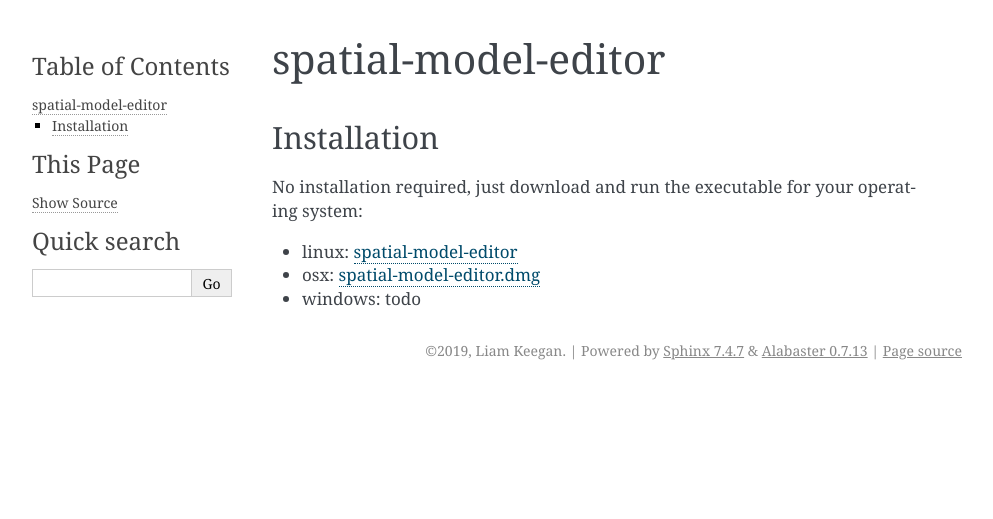
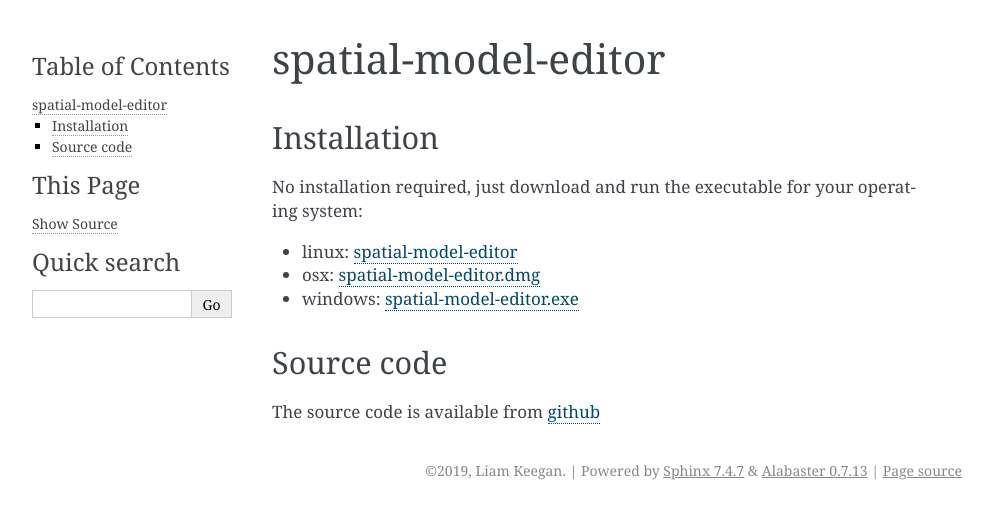
Before and after one commit to spatial-model-editor/spatial-model-editor, a Sphinx documentation site: the page built from docs/index.rst, in a window 1280 px wide. Shown: the top 519 px of the page, without its empty margins (148-1141 px from the left). Built offline with Sphinx 7.4.7, drawn with Linux system fonts in a browser that asks for light colours.

Commit message:
Update index.rst

```diff
--- a/docs/index.rst
+++ b/docs/index.rst
@@ -12,4 +12,9 @@ No installation required, just download and run the executable for your operatin
 
 * linux: `spatial-model-editor <https://github.com/lkeegan/spatial-model-editor/releases/latest/download/spatial-model-editor>`_
 * osx: `spatial-model-editor.dmg <https://github.com/lkeegan/spatial-model-editor/releases/latest/download/spatial-model-editor.dmg>`_
-* windows: todo
+* windows: `spatial-model-editor.exe <https://github.com/lkeegan/spatial-model-editor/releases/latest/download/spatial-model-editor.exe>`_
+
+Source code
+-----------
+
+The source code is available from `github <https://github.com/lkeegan>`_
```
